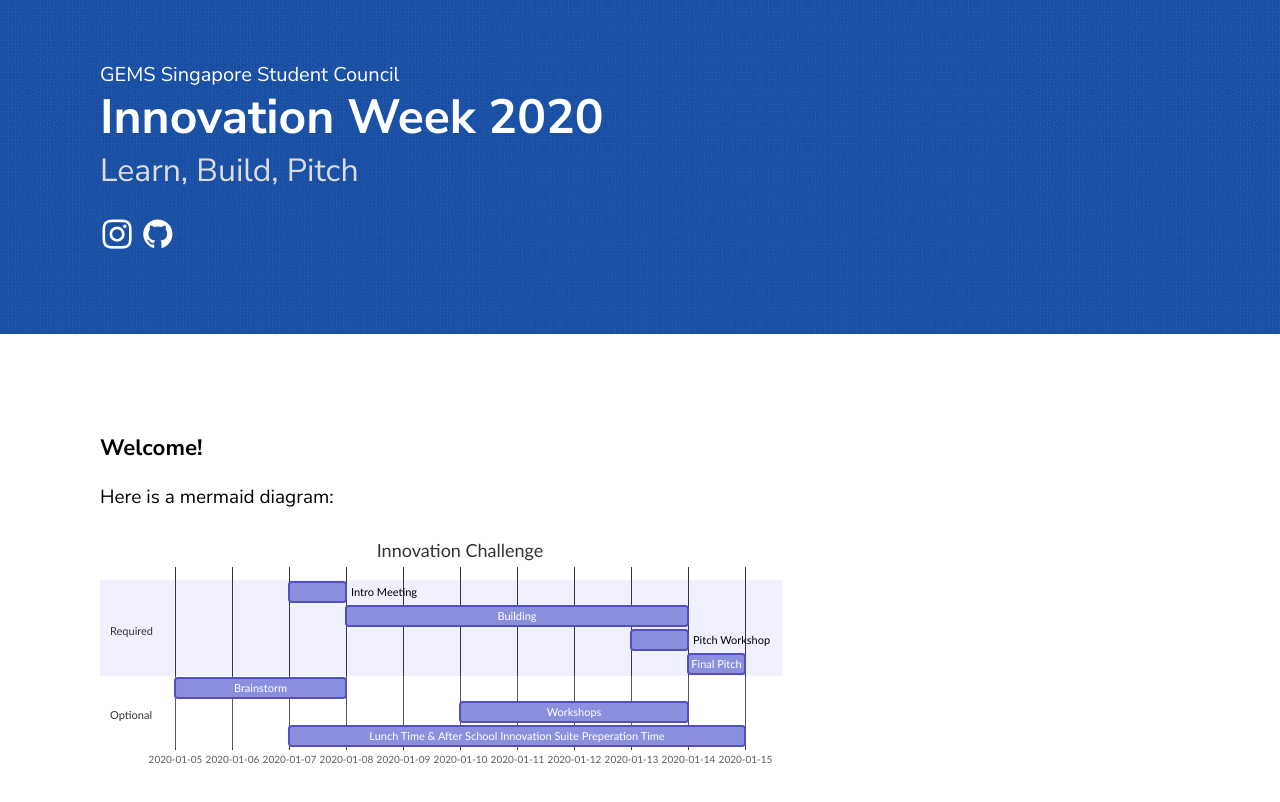
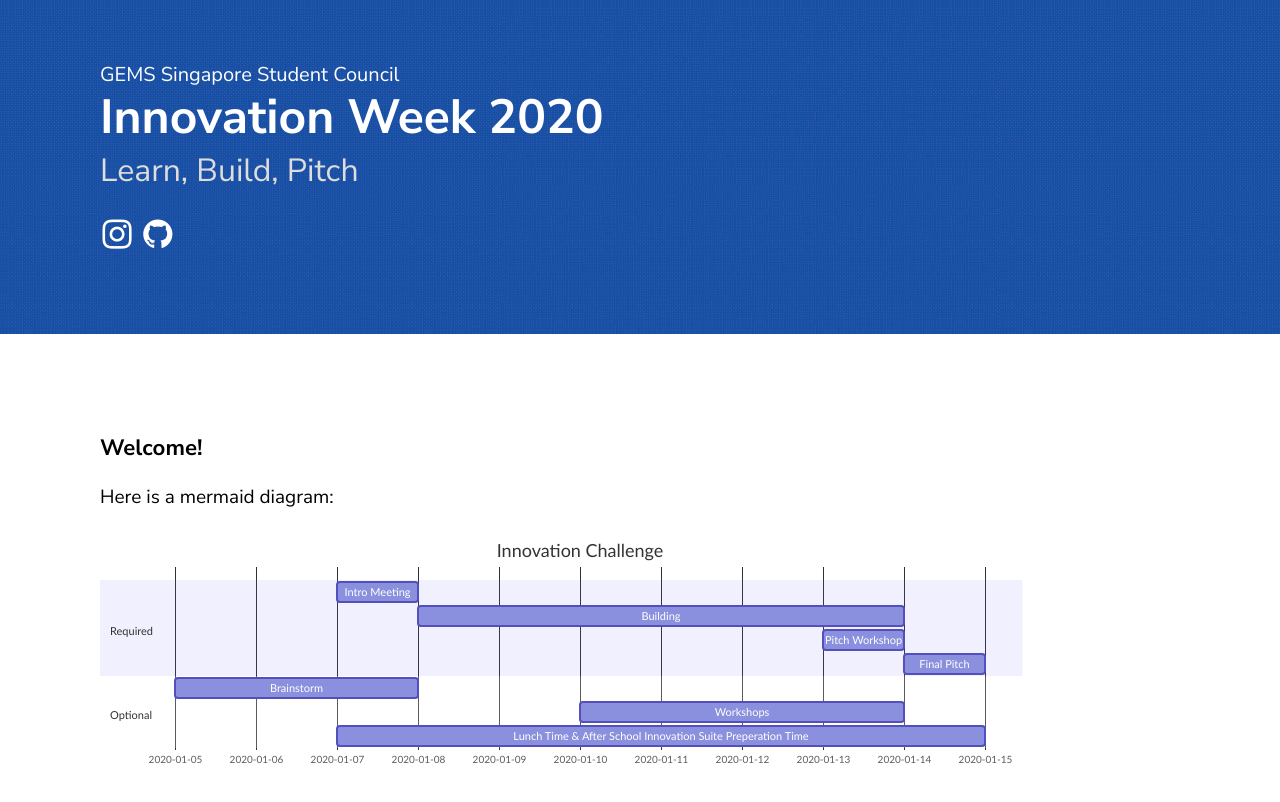
Before and after one commit to gemssingaporestudentcouncil/innovationweek2020, a Jekyll site: the page built from index.md, in a window 1280 px wide. Shown: the top 802 px of the page. Built offline with Jekyll 4.4.1, drawn with Linux system fonts in a browser that asks for light colours.

Commit message:
Update theme.scss

```diff
--- a/_sass/theme.scss
+++ b/_sass/theme.scss
@@ -103,7 +103,7 @@ header {
 //
 .container {
 	margin:0 150px;
-	max-width: 720px;
+	max-width: 75%;
 
 	div.highlighter-rouge {
 		right: 150px;
```
